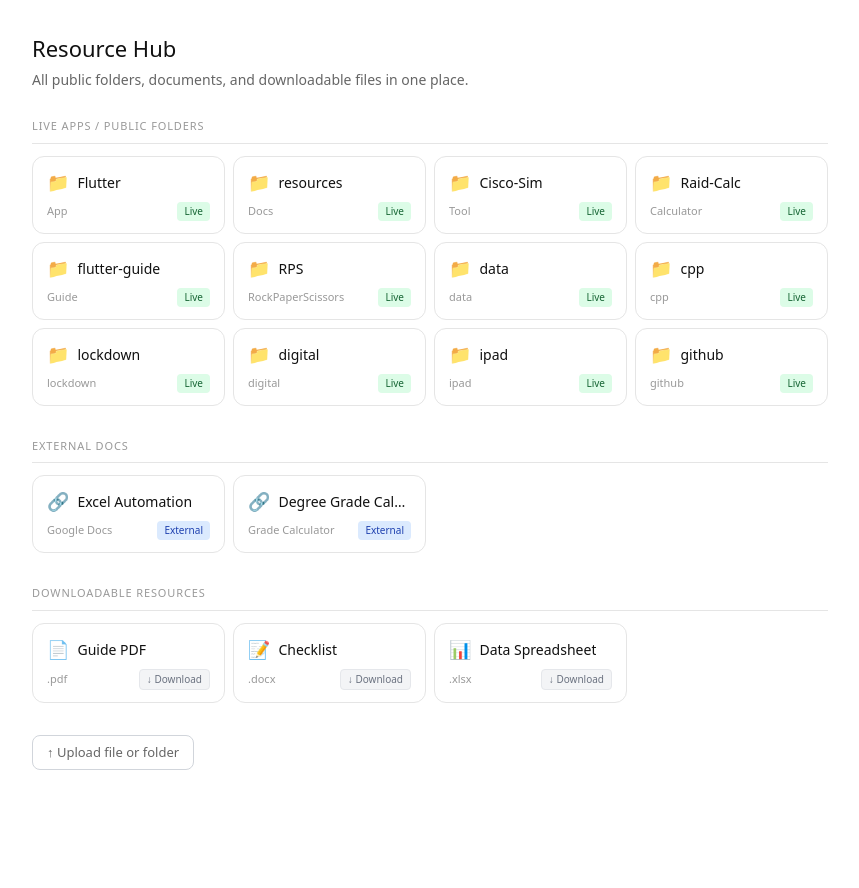
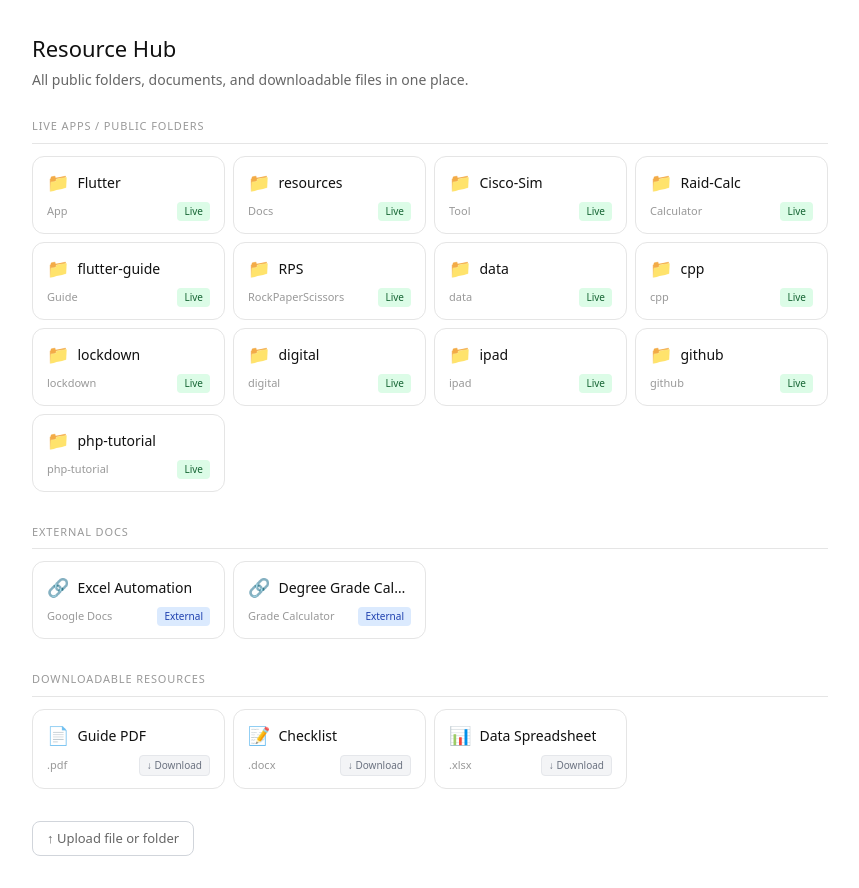
Before and after one commit to jwalkerbandfc/daci-learn, a Next.js app: page / in a window 1280 px wide. Shown: the whole page, without its empty margins (210-1069 px from the left). Before the commit the page ends 802 px from the top, so only its background shows below. Built offline with nearby package versions, Linux system fonts and the light colour scheme.

Commit message:
Add php-tutorial slug to resources

```diff
--- a/src/app/page.tsx
+++ b/src/app/page.tsx
@@ -34,6 +34,7 @@ const PUBLIC_FOLDER_ROUTES = [
   { slug: 'digital', meta: 'digital' },
   { slug: 'ipad', meta: 'ipad' },
   { slug: 'github', meta: 'github' },
+  { slug: 'php-tutorial', meta: 'php-tutorial' },
 ];
 
 const PUBLIC_FILE_RESOURCES = [
```
